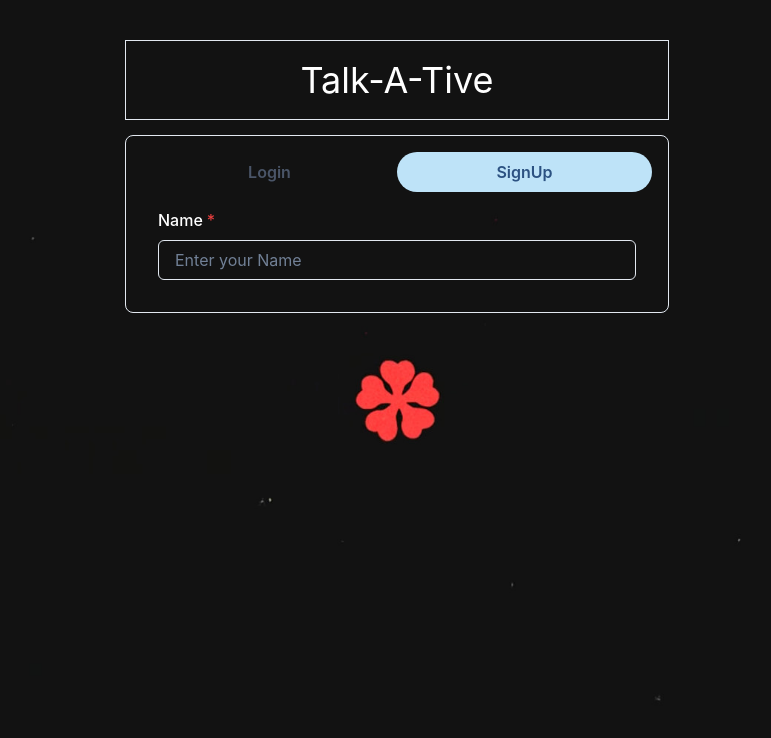
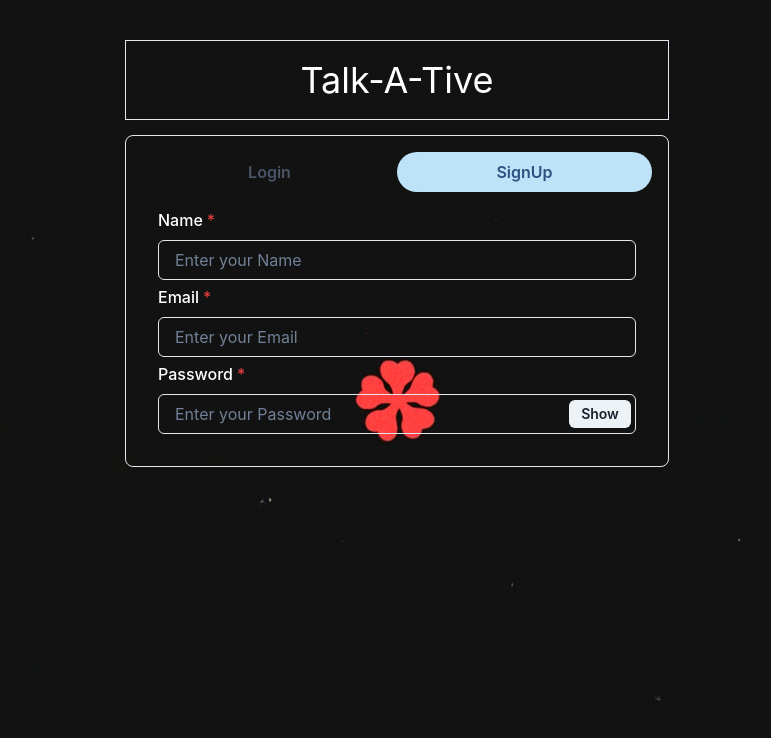
Before and after one commit to JOYBOY1O1/MERN, a React (Create React App) app in the folder PRACTICE/Chatapp/frontend/: page / in a window 1280 px wide. Both pictures are taken after a click on the tab "SignUp". Shown: the top 738 px of the page, without its empty margins (243-1014 px from the left). Built offline with nearby package versions, Linux system fonts and the light colour scheme.

Commit message:
Update SignUp.js

```diff
--- a/PRACTICE/Chatapp/frontend/src/components/Authentication/SignUp.js
+++ b/PRACTICE/Chatapp/frontend/src/components/Authentication/SignUp.js
@@ -8,6 +8,7 @@ import { useState } from "react";
 import { useHistory } from "react-router";
 
 const SignUp = () => {
+  const [show, setShow] = useState(false);
   const [name, setName] = useState();
   const [email, setEmail] = useState();
   const [confirmpassword, setConfrimpassword] = useState();
@@ -23,6 +24,30 @@ const SignUp = () => {
           onchange={(e) => setName(e.target.value)}
         />
       </FormControl>
+
+      <FormControl id="email" isRequired>
+        <FormLabel>Email</FormLabel>
+        <Input
+          placeholder="Enter your Email"
+          onchange={(e) => setEmail(e.target.value)}
+        />
+      </FormControl>
+
+      <FormControl id="password" isRequired>
+        <FormLabel>Password</FormLabel>
+        <InputGroup>
+          <Input
+            type="password"
+            placeholder="Enter your Password"
+            onchange={(e) => setName(e.target.value)}
+          />
+          <InputRightElement width={"4.5rem"}>
+            <Button h="1.75rem" size="sm">
+              {show ? "Hide" : "Show"}
+            </Button>
+          </InputRightElement>
+        </InputGroup>
+      </FormControl>
     </VStack>
   );
 };
```
